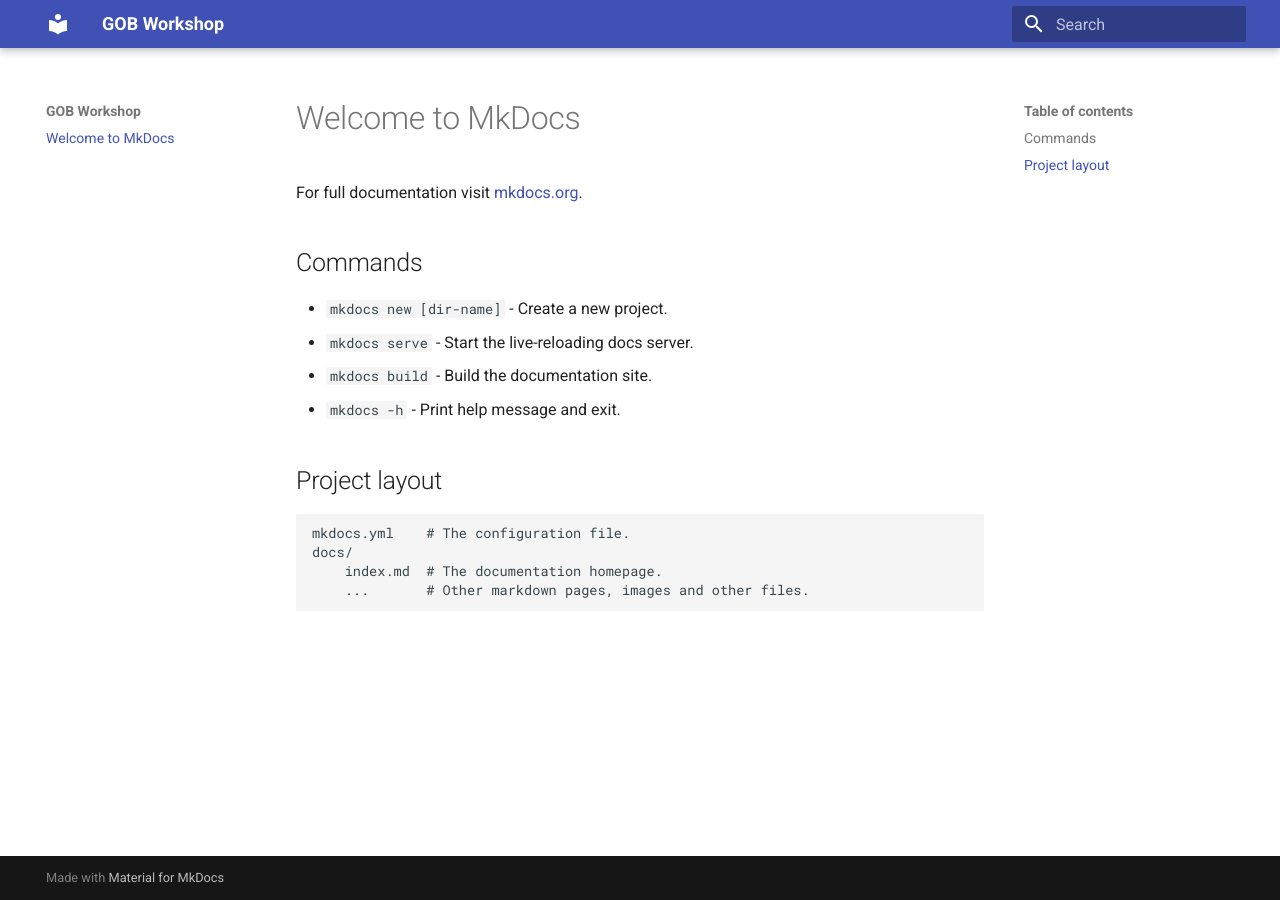
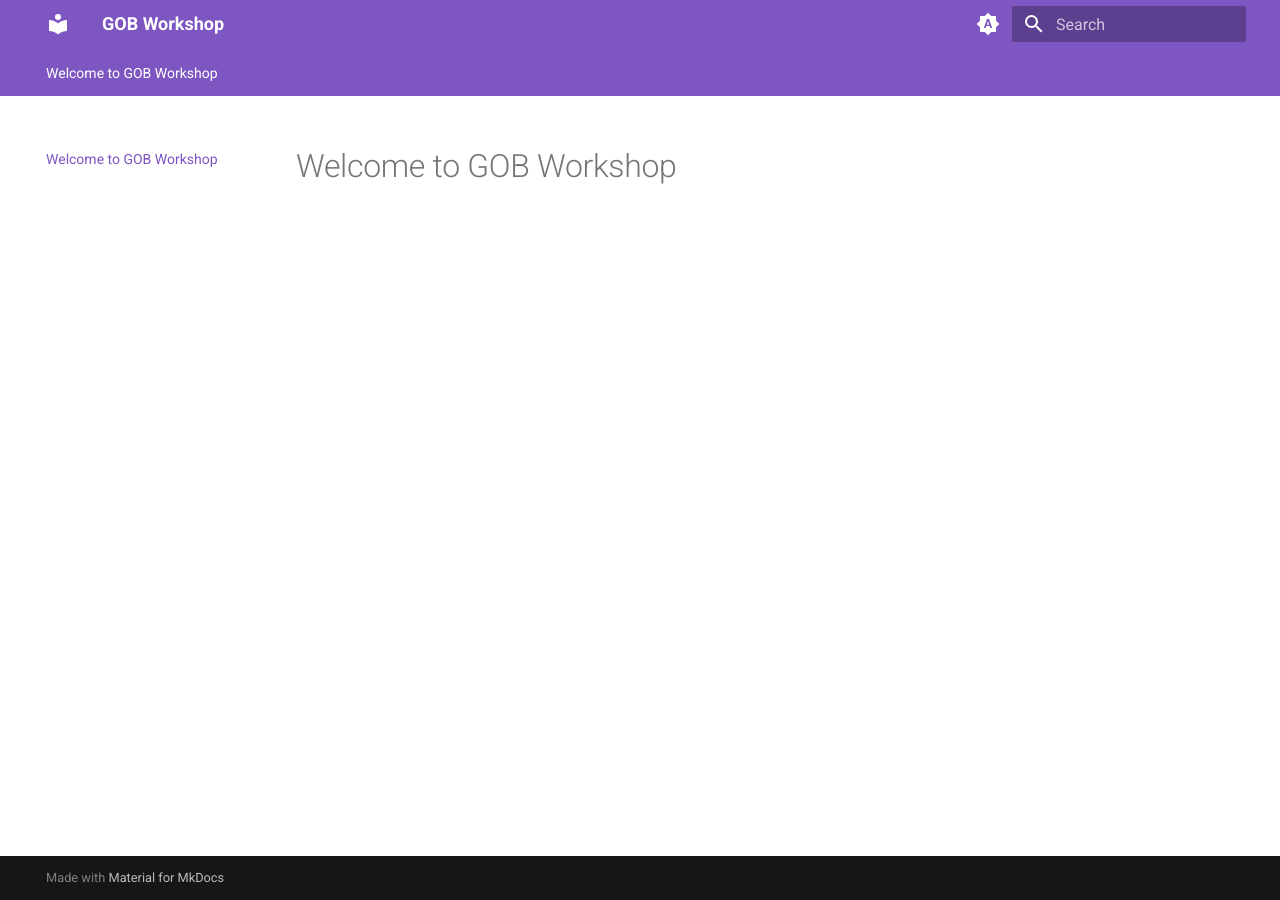
Before and after one commit to Colboi/gob, an MkDocs documentation site: the page built from docs/index.md, in a window 1280 px wide. Built offline with MkDocs 1.6.1 and Material for MkDocs 9.7.7, drawn with Linux system fonts in a browser that asks for light colours.

Commit message:
update color

```diff
--- a/docs/index.md
+++ b/docs/index.md
@@ -1,17 +1 @@
-# Welcome to MkDocs
-
-For full documentation visit [mkdocs.org](https://www.mkdocs.org).
-
-## Commands
-
-* `mkdocs new [dir-name]` - Create a new project.
-* `mkdocs serve` - Start the live-reloading docs server.
-* `mkdocs build` - Build the documentation site.
-* `mkdocs -h` - Print help message and exit.
-
-## Project layout
-
-    mkdocs.yml    # The configuration file.
-    docs/
-        index.md  # The documentation homepage.
-        ...       # Other markdown pages, images and other files.
+# Welcome to GOB Workshop
--- /dev/null
+++ b/docs/stylesheets/extra.css
@@ -0,0 +1,3 @@
+body {
+  /* background: #111111; */
+}
--- a/mkdocs.yml
+++ b/mkdocs.yml
@@ -2,3 +2,41 @@ site_name: GOB Workshop
 site_url: https://colboi.github.io/gob
 theme:
   name: material
+  palette:
+
+    # Palette toggle for automatic mode
+    - media: "(prefers-color-scheme)"
+      primary: deep purple
+      toggle:
+        icon: material/brightness-auto
+        name: Switch to light mode
+
+    # Palette toggle for light mode
+    - media: "(prefers-color-scheme: light)"
+      scheme: default
+      primary: deep purple
+      toggle:
+        icon: material/brightness-7
+        name: Switch to dark mode
+
+    # Palette toggle for dark mode
+    - media: "(prefers-color-scheme: dark)"
+      scheme: slate
+      primary: deep purple
+      toggle:
+        icon: material/brightness-4
+        name: Switch to system preference
+
+  features:
+    - navigation.instant
+    - navigation.tabs
+    - navigation.sections
+
+markdown_extensions:
+  - pymdownx.arithmatex:
+      generic: true
+  - toc:
+      permalink: true
+      slugify: !!python/object/apply:pymdownx.slugs.slugify {}
+extra_css:
+  - stylesheets/extra.css
```
